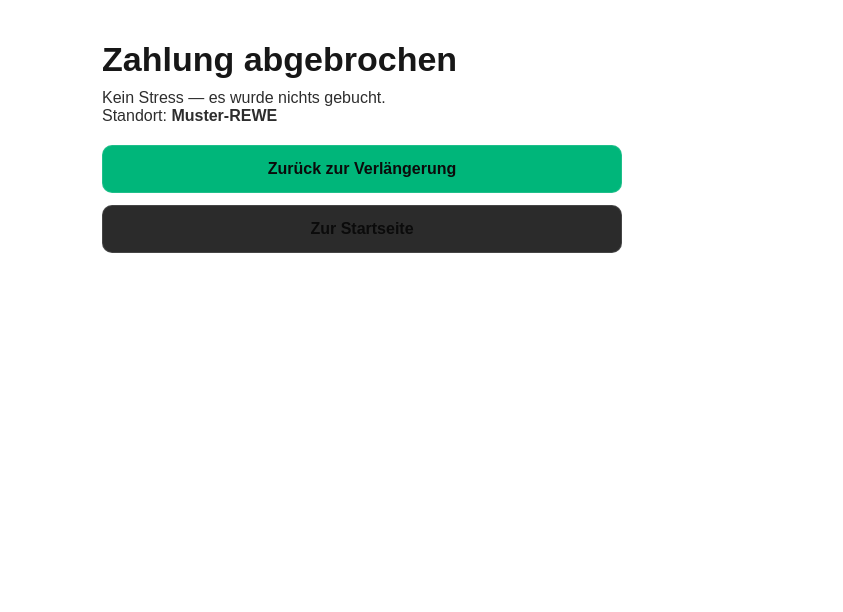
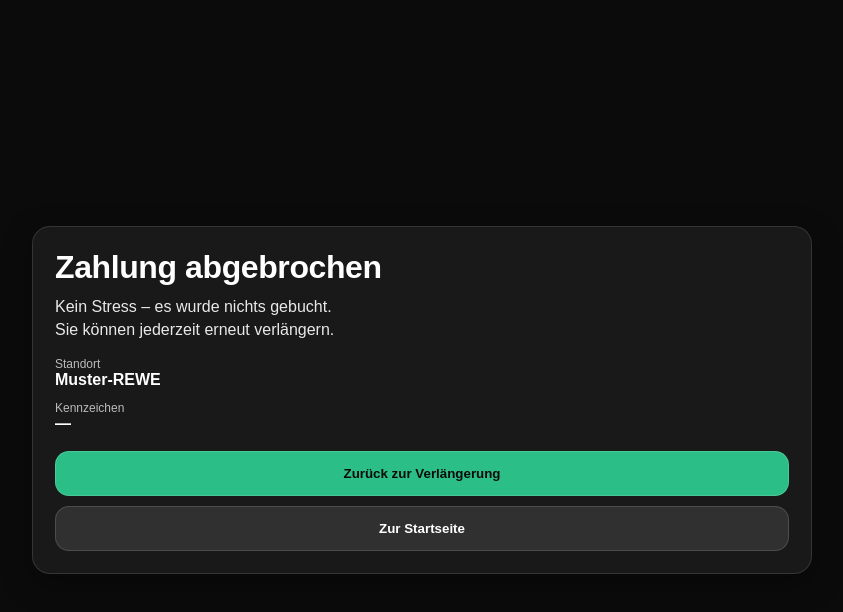
Before and after one commit to spezi500ml/perl-web, a Next.js app: page /cancel in a window 1280 px wide. Shown: the top 612 px of the page, without its empty margins (218-1061 px from the left). Built offline with nearby package versions, Linux system fonts and the light colour scheme.

Commit message:
fix: remove useSearchParams from /cancel for Vercel build

```diff
--- a/app/cancel/page.tsx
+++ b/app/cancel/page.tsx
@@ -1,58 +1,143 @@
 "use client";
 
-import { Suspense } from "react";
-import { useSearchParams, useRouter } from "next/navigation";
+import { useEffect, useMemo, useState } from "react";
+import { useRouter } from "next/navigation";
 
-function CancelInner() {
-  const sp = useSearchParams();
+export default function CancelPage() {
   const router = useRouter();
 
-  const site = sp.get("site") || "Muster-REWE";
+  const [site, setSite] = useState<string>("");
+  const [plate, setPlate] = useState<string | null>(null);
+  const [isE, setIsE] = useState(false);
+  const [isH, setIsH] = useState(false);
+
+  useEffect(() => {
+    // URL params nur im Browser lesen (fix für Vercel Build)
+    const sp = new URLSearchParams(window.location.search);
+    setSite(sp.get("site") || "Muster-REWE");
+
+    // LocalStorage nur im Browser
+    const base = localStorage.getItem("perl_plate");
+    setPlate(base);
+    setIsE(localStorage.getItem("perl_plate_e") === "1");
+    setIsH(localStorage.getItem("perl_plate_h") === "1");
+  }, []);
+
+  const plateLabel = useMemo(() => {
+    if (!plate) return "—";
+    const suffix = isE ? " E" : isH ? " H" : "";
+    return `${plate}${suffix}`;
+  }, [plate, isE, isH]);
+
+  function goBack() {
+    // zurück zur Verlängerung
+    router.push(`/extend?site=${encodeURIComponent(site || "Muster-REWE")}`);
+  }
+
+  function goHome() {
+    // zurück zur Startseite
+    router.push(`/?site=${encodeURIComponent(site || "Muster-REWE")}`);
+  }
 
   return (
-    <main style={{ padding: 40, maxWidth: 720, margin: "0 auto" }}>
-      <h1 style={{ fontSize: 34, marginBottom: 10 }}>Zahlung abgebrochen</h1>
-      <p style={{ opacity: 0.9, marginBottom: 20 }}>
-        Kein Stress — es wurde nichts gebucht.
-        <br />
-        Standort: <b>{site}</b>
-      </p>
+    <main style={wrap}>
+      <div style={card}>
+        <h1 style={h1}>Zahlung abgebrochen</h1>
+        <p style={p}>
+          Kein Stress – es wurde nichts gebucht.
+          <br />
+          Sie können jederzeit erneut verlängern.
+        </p>
 
-      <div style={{ display: "grid", gap: 12, maxWidth: 520 }}>
-        <button
-          onClick={() => router.push(`/extend?site=${encodeURIComponent(site)}`)}
-          style={btn}
-        >
-          Zurück zur Verlängerung
-        </button>
+        <div style={meta}>
+          <div>
+            <div style={metaLabel}>Standort</div>
+            <div style={metaValue}>{site || "Muster-REWE"}</div>
+          </div>
+          <div>
+            <div style={metaLabel}>Kennzeichen</div>
+            <div style={metaValue}>{plateLabel}</div>
+          </div>
+        </div>
 
-        <button
-          onClick={() => router.push(`/?site=${encodeURIComponent(site)}`)}
-          style={{ ...btn, background: "#2b2b2b" }}
-        >
-          Zur Startseite
-        </button>
+        <div style={{ display: "grid", gap: 10, marginTop: 18 }}>
+          <button onClick={goBack} style={btnPrimary}>
+            Zurück zur Verlängerung
+          </button>
+          <button onClick={goHome} style={btnSecondary}>
+            Zur Startseite
+          </button>
+        </div>
       </div>
     </main>
   );
 }
 
-export default function CancelPage() {
-  return (
-    <Suspense fallback={<div style={{ padding: 40 }}>Lade…</div>}>
-      <CancelInner />
-    </Suspense>
-  );
-}
+const wrap: React.CSSProperties = {
+  minHeight: "100vh",
+  display: "grid",
+  placeItems: "center",
+  padding: 24,
+  background: "#0b0b0b",
+  color: "#fff",
+};
 
-const btn: React.CSSProperties = {
-  padding: 14,
+const card: React.CSSProperties = {
   width: "100%",
+  maxWidth: 780,
+  borderRadius: 18,
+  padding: 22,
+  background: "rgba(255,255,255,0.06)",
+  border: "1px solid rgba(255,255,255,0.12)",
+  boxShadow: "0 10px 30px rgba(0,0,0,0.35)",
+};
+
+const h1: React.CSSProperties = {
+  margin: 0,
+  fontSize: 32,
+  fontWeight: 900,
+  letterSpacing: -0.4,
+};
+
+const p: React.CSSProperties = {
+  marginTop: 10,
+  marginBottom: 0,
+  opacity: 0.9,
+  lineHeight: 1.4,
+};
+
+const meta: React.CSSProperties = {
+  marginTop: 16,
+  display: "grid",
+  gap: 12,
+};
+
+const metaLabel: React.CSSProperties = {
+  fontSize: 12,
+  opacity: 0.7,
+};
+
+const metaValue: React.CSSProperties = {
   fontSize: 16,
   fontWeight: 800,
+};
+
+const btnPrimary: React.CSSProperties = {
+  padding: 14,
+  borderRadius: 14,
+  border: "1px solid rgba(255,255,255,0.14)",
+  background: "#2BBF87",
+  color: "#0b0b0b",
+  fontWeight: 900,
   cursor: "pointer",
-  borderRadius: 10,
-  border: "1px solid rgba(255,255,255,0.12)",
-  background: "#00B67A",
-  color: "#0b0b0b",
 };
+
+const btnSecondary: React.CSSProperties = {
+  padding: 14,
+  borderRadius: 14,
+  border: "1px solid rgba(255,255,255,0.14)",
+  background: "rgba(255,255,255,0.10)",
+  color: "#fff",
+  fontWeight: 900,
+  cursor: "pointer",
+};
```
